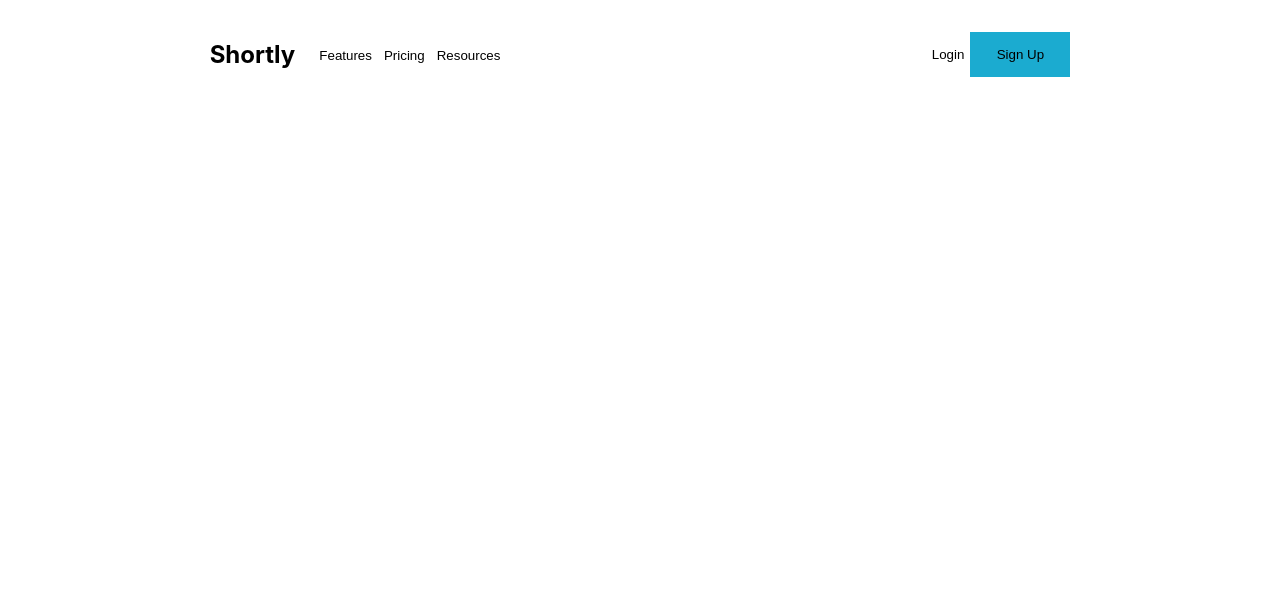
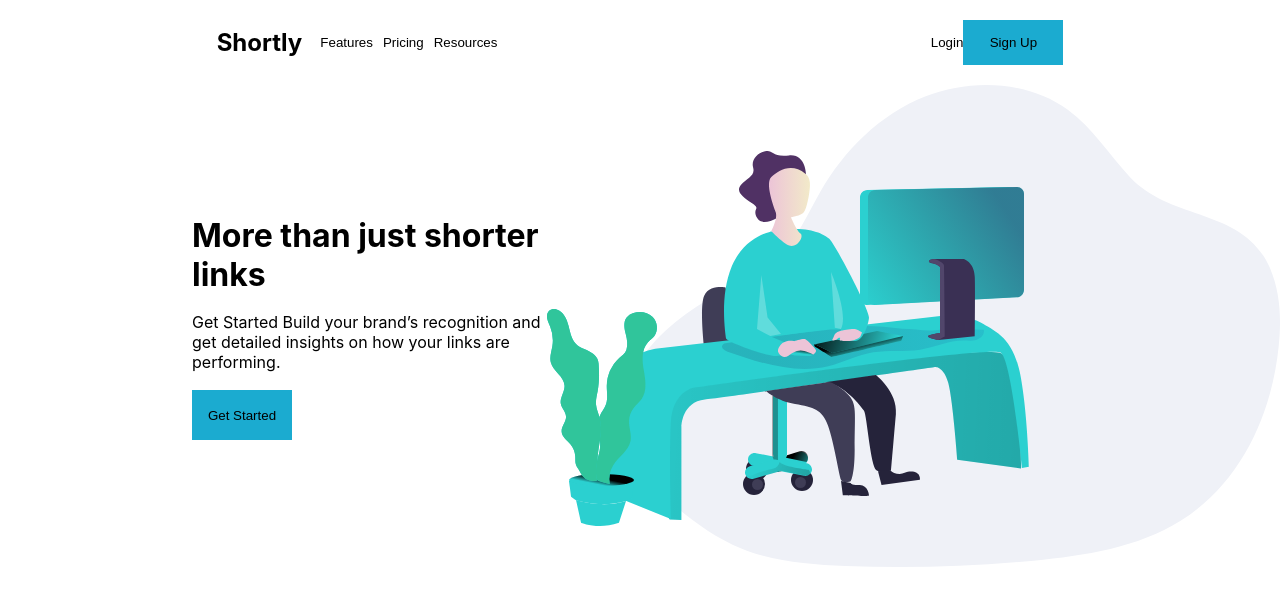
Before and after one commit to jyotirmoy-sinhababu/Make-your-url-short, a React (Create React App) app: page / in a window 1280 px wide. Shown: the top 606 px of the page. Built offline with nearby package versions, Linux system fonts and the light colour scheme.

Commit message:
style added to intro card cnt

```diff
--- a/src/App.css
+++ b/src/App.css
@@ -1,38 +1,4 @@
-.App {
-  text-align: center;
+* {
+  padding: 0;
+  margin: 0;
 }
-
-.App-logo {
-  height: 40vmin;
-  pointer-events: none;
-}
-
-@media (prefers-reduced-motion: no-preference) {
-  .App-logo {
-    animation: App-logo-spin infinite 20s linear;
-  }
-}
-
-.App-header {
-  background-color: #282c34;
-  min-height: 100vh;
-  display: flex;
-  flex-direction: column;
-  align-items: center;
-  justify-content: center;
-  font-size: calc(10px + 2vmin);
-  color: white;
-}
-
-.App-link {
-  color: #61dafb;
-}
-
-@keyframes App-logo-spin {
-  from {
-    transform: rotate(0deg);
-  }
-  to {
-    transform: rotate(360deg);
-  }
-}
--- a/src/components/card/intro/IntroCard.jsx
+++ b/src/components/card/intro/IntroCard.jsx
@@ -1,14 +1,23 @@
 import React from 'react';
+
+import './introCardStyle.css';
 
 import workingImg from '../../../assests/img/illustration-working.svg';
 
 const IntroCard = () => {
   return (
-    <div>
-      <div>
-        <h1>More than just shorter links</h1>
+    <div className='introCard-cnt'>
+      <div className='introCard-txt-cnt'>
+        <h1 className='introCard-header'>More than just shorter links</h1>
+        <p className='introCard-para'>
+          Get Started Build your brand’s recognition and get detailed insights
+          on how your links are performing.
+        </p>
+        <button className='introCard-btn'>Get Started</button>
       </div>
-      <div></div>
+      <div className='introCard-img-cnt'>
+        <img className='introCard-img' src={workingImg} alt='a man working' />
+      </div>
     </div>
   );
 };
--- /dev/null
+++ b/src/components/card/intro/introCardStyle.css
@@ -0,0 +1,21 @@
+.introCard-cnt {
+  display: flex;
+  justify-content: space-around;
+  align-items: center;
+  padding-left: 15%;
+  padding-top: 20px;
+}
+
+.introCard-txt-cnt {
+  display: flex;
+  flex-direction: column;
+  width: 400px;
+  gap: 18px;
+}
+
+.introCard-btn {
+  width: 100px;
+  border: none;
+  background-color: hsl(192, 77%, 46%);
+  height: 50px;
+}
--- a/src/components/nav/navStyle.css
+++ b/src/components/nav/navStyle.css
@@ -16,6 +16,12 @@
   gap: 18px;
 }
 
+.nav-first-btn-cnt {
+  display: flex;
+  gap: 10px;
+  align-items: center;
+}
+
 .nav-logIn-btn,
 .nav-signUp-btn {
   background-color: white;
--- a/src/pages/home/HomePage.jsx
+++ b/src/pages/home/HomePage.jsx
@@ -3,11 +3,13 @@ import React from 'react';
 import './homeStyle.css';
 
 import Nav from '../../components/nav/Nav';
+import IntroCard from '../../components/card/intro/IntroCard';
 
 const HomePage = () => {
   return (
     <div>
       <Nav />
+      <IntroCard />
     </div>
   );
 };
```
